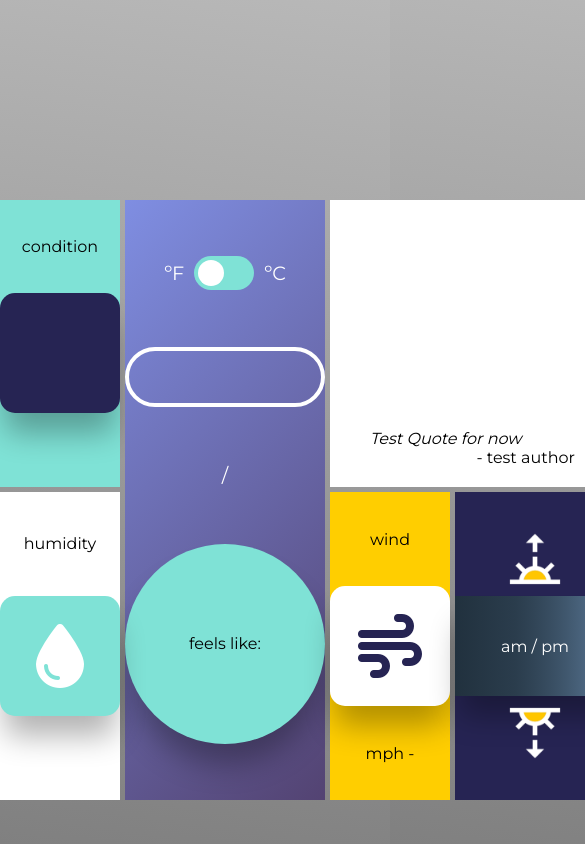
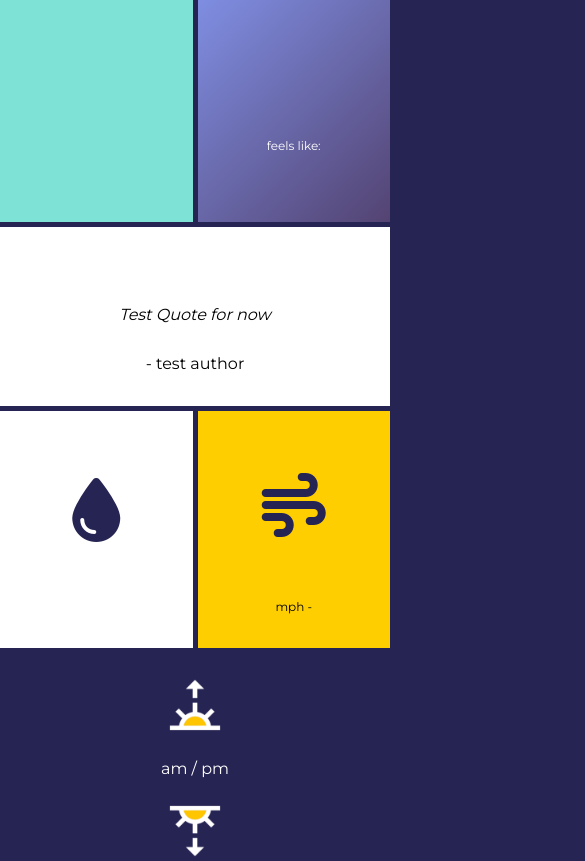
Before and after one commit to stevexero/weatherfy, a website: page public/index.html in a window 390 px wide. Shown: the top 861 px of the page, 585 px wide, since content can reach past the window. Drawn offline with Linux system fonts and the light colour scheme.

Commit message:
made responsive

```diff
--- a/public/css/styles.css
+++ b/public/css/styles.css
@@ -281,3 +281,130 @@ input:checked + .slider:before {
 .quote #author {
   text-align: right;
 }
+
+/* Mobile */
+@media screen and (max-width: 768px) {
+  body {
+    background: #262453;
+  }
+
+  .container {
+    max-width: 768px;
+    height: 100vh;
+    margin-top: 0;
+    display: grid;
+    grid-template-columns: repeat(2, 1fr);
+  }
+
+  .container > div:nth-of-type(1) {
+    grid-row: 1 / 1;
+  }
+
+  .container > div:nth-of-type(2) {
+    grid-row: 1 / 1;
+  }
+
+  .container > div:nth-of-type(3) {
+    grid-column: 1 / 3;
+    padding: 10px 20px;
+    text-align: center;
+  }
+
+  .container > div:nth-of-type(6) {
+    grid-column: 1 / 3;
+  }
+
+  .container > div:nth-of-type(1) .small-box,
+  .container > div:nth-of-type(4) .small-box,
+  .container > div:nth-of-type(5) .small-box,
+  .container > div:nth-of-type(6) .small-box,
+  .small-box {
+    background: rgba(0, 0, 0, 0);
+    box-shadow: none;
+  }
+
+  .tempurature-type {
+    display: none;
+  }
+
+  .location-button button {
+    display: none;
+  }
+
+  .high-low-temp {
+    display: none;
+  }
+
+  .tempurature-box {
+    width: 100%;
+    height: 100%;
+    background: rgba(0, 0, 0, 0);
+    border-radius: 0;
+    box-shadow: none;
+    /* display: flex; */
+    /* flex-direction: column; */
+    justify-content: space-evenly;
+    /* align-items: center; */
+  }
+
+  .tempurature-box p {
+    color: #fff;
+  }
+
+  .container > div:nth-of-type(4),
+  .container > div:nth-of-type(5),
+  .tempurature-box p,
+  .front p {
+    font-size: 0.75rem;
+  }
+
+  .container > div:nth-of-type(4),
+  .container > div:nth-of-type(5),
+  .front p {
+    margin-bottom: 10px;
+  }
+
+  #condition,
+  #humidity-heading,
+  #wind-heading {
+    display: none;
+  }
+
+  #date,
+  #month,
+  #clock {
+    display: none;
+  }
+
+  .container > div:nth-of-type(4) .small-box {
+    color: #262453;
+  }
+
+  .date-and-day {
+    justify-content: space-evenly;
+    align-items: center;
+  }
+
+  .date-and-day .greeting-and-date {
+    width: 100%;
+    display: flex;
+    flex-direction: column;
+    justify-content: center;
+    align-items: center;
+    font-size: 1.2rem;
+    font-weight: 400;
+  }
+
+  .quote #author {
+    text-align: center;
+    margin-top: 30px;
+  }
+
+  .sun {
+    margin-bottom: -40px;
+  }
+
+  .sundown {
+    margin-top: -40px;
+  }
+}
--- a/public/index.html
+++ b/public/index.html
@@ -11,7 +11,7 @@
     <div class="container">
       <!-- Sky Box -->
       <div class="front">
-        <p>condition</p>
+        <p id="condition">condition</p>
         <div class="small-box">
           <div id="img-icon"></div>
         </div>
@@ -64,7 +64,7 @@
 
       <!-- Humidity Box -->
       <div>
-        <p>humidity</p>
+        <p id="humidity-heading">humidity</p>
         <div class="small-box">
           <i class="fas fa-tint"></i>
         </div>
@@ -73,7 +73,7 @@
 
       <!-- Wind Box -->
       <div>
-        <p>wind</p>
+        <p id="wind-heading">wind</p>
         <div class="small-box">
           <i class="fas fa-wind"></i>
         </div>
```
